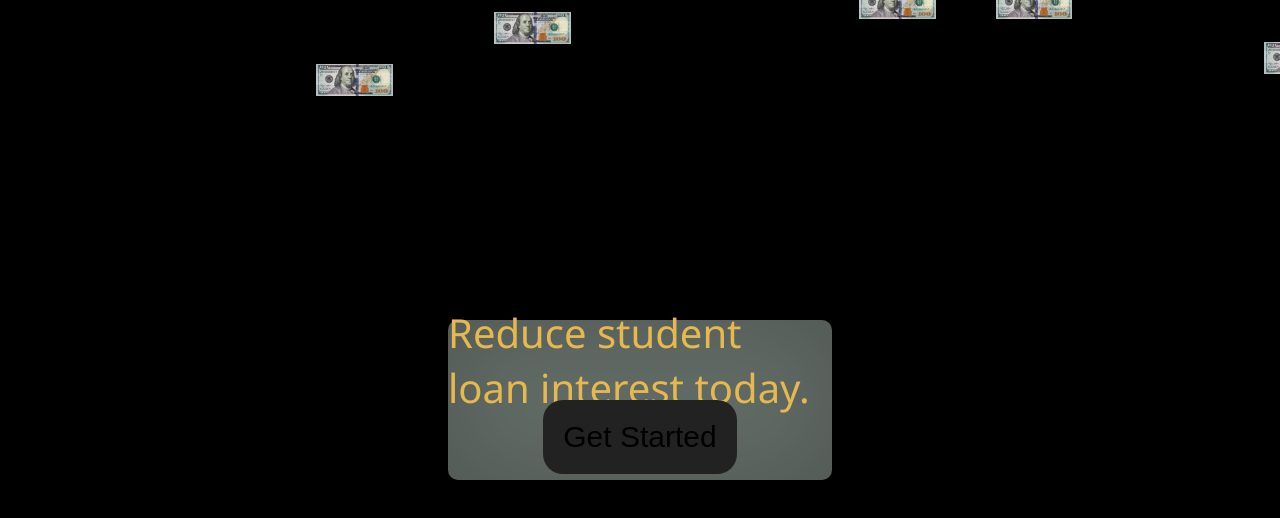
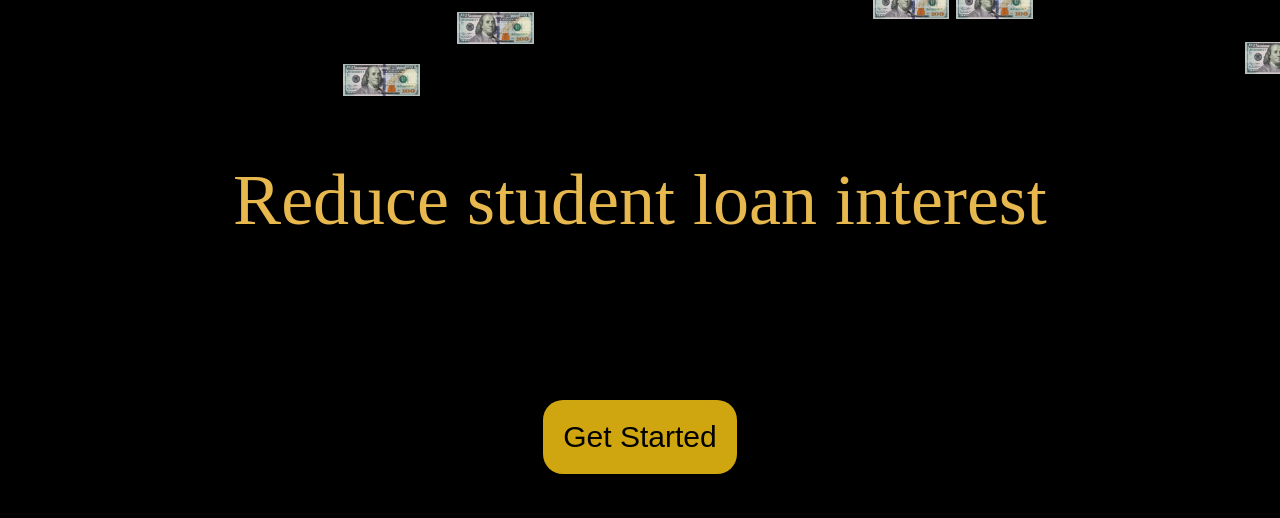
Before and after one commit to keatenluv/Personal-React, a React (Vite) app in the folder personal-website/: page /loans in a window 1280 px wide. Shown: the top 518 px of the page. Built offline with nearby package versions, Linux system fonts and the light colour scheme.

Commit message:
this is ugly

```diff
--- a/personal-website/src/Loans/css/loan-landing.css
+++ b/personal-website/src/Loans/css/loan-landing.css
@@ -8,7 +8,7 @@ body, html{
 .main {
     height: 100vh;
     display: flex;
-    justify-content: center;
+    /* justify-content: center; */
     align-items: center;
     padding: 0;
     margin: 0;
@@ -20,7 +20,7 @@ body, html{
 .loan-input {
     height: 20%;
     width: 30%;
-    background-color: #626C66;
+    background-color: rgba(98, 108, 102, .95);
     box-shadow: inset 0 0 100px hsla(0,0%,0%,.2);
     display: flex;
     flex-direction: column;
@@ -32,14 +32,23 @@ body, html{
     z-index: 5;
 }
 
+.header:before  {
+    opacity: 50%;
+}
+
 .header {
+    top: 20vh;
+    left: 45%;
     height: 50%;
+    opacity: 100%;
     display: flex;
     justify-content: center;
     align-items: center;
-    font-size: 40px;
+    font-size: 72px;
     font-weight: 500;
-    text-shadow: 10px;
+    text-shadow: 1px 2px #000000;
+    color: #E6B84D;
+    z-index: 100;
 }
 
 .get-started {
@@ -62,7 +71,7 @@ body, html{
     border-radius: 20px;
     font-size: 30px;
     padding: 20px;
-    background-color: #222222;
+    background-color: rgba(230, 184, 17, .9);
     cursor: pointer;
     transition: .2s;
     animation-fill-mode: forwards;
@@ -70,6 +79,7 @@ body, html{
     animation-duration: 2s;
     animation-delay: 1s;
     visibility: hidden;
+    box-shadow: 2px 2px 4px rgba(0, 0, 0, 0.3);
 }
 
 .get-started-button:hover {
--- /dev/null
+++ b/personal-website/src/Loans/data-input.tsx
@@ -0,0 +1,11 @@
+
+
+export default function DataForm() {
+    return (
+        <div>
+            <form>
+                <input type="text"></input>
+            </form>
+        </div>
+    )
+}
--- a/personal-website/src/Loans/falling-bills.tsx
+++ b/personal-website/src/Loans/falling-bills.tsx
@@ -3,7 +3,7 @@ import png from './assets/100_bill.png';
 
 const FallingBill = ({ duration, imgCount, idx }: { duration: number, imgCount: number, idx: number}) => {
 
-    const [top, setTop] = useState(-5 - (idx % 100) * (Math.random() * (4 - 2) + 2));
+    const [top, setTop] = useState(-5 - (idx % 200) * (Math.random() * (4 - 2) + 2));
     const [tran, setTran] = useState('none');
     const [left, setLeft] = useState(Math.random() * 100)
 
--- a/personal-website/src/Loans/loan-landing.tsx
+++ b/personal-website/src/Loans/loan-landing.tsx
@@ -2,6 +2,8 @@ import { useState, useEffect } from 'react';
 import './css/loan-landing.css'
 import { TypeAnimation } from 'react-type-animation';
 import FallingBill from './falling-bills';
+import DataForm from './data-input';
+import { Outlet, Link } from "react-router-dom";
 import './assets/100_bill.png'
 
 
@@ -13,7 +15,7 @@ interface BigBills {
 export default function Loans() {
 
     const [bills, setBills] = useState<Record<string, number>[]>([]);
-    const imageCount = 100;
+    const imageCount = 200;
 
 
     useEffect(() => {
@@ -36,21 +38,23 @@ export default function Loans() {
                     duration={100}
                 />
             )}
-
-            <div className="loan-input">
             <div className="header">
                 <TypeAnimation
                     sequence={[
-                            'Reduce student loan interest today.'
+                        'Reduce student loan interest'
                     ]}
                     speed={65}
                     cursor={false}
                 />
             </div>
             <div className="get-started">
+                <Link to={"/loan-info"}>
                     <button className="get-started-button">Get Started</button>
+                </Link>
             </div>
-            </div>
+            {/* <div className="loan-input">
+
+            </div> */}
         </div>
     )
 }
--- a/personal-website/src/main.tsx
+++ b/personal-website/src/main.tsx
@@ -4,6 +4,7 @@ import App from './App.tsx'
 import ErrorPage from './Error Message/error-page.tsx'
 import Snake from './Snake/Snake.tsx'
 import Loans from './Loans/loan-landing.tsx'
+import DataForm from './Loans/data-input.tsx'
 import './index.css'
 import { RouterProvider, createBrowserRouter } from 'react-router-dom'
 
@@ -22,6 +23,10 @@ const router = createBrowserRouter([
     path: "loans",
     element: <Loans />
   },
+  {
+    path: "loan-info",
+    element: <DataForm />
+  },
 ]);
 
 ReactDOM.createRoot(document.getElementById('root')!).render(
```
Also changed, not shown: 1 other file (tests, documents, lock files or other folders). Lines whose indentation alone changed are shown as unchanged.
